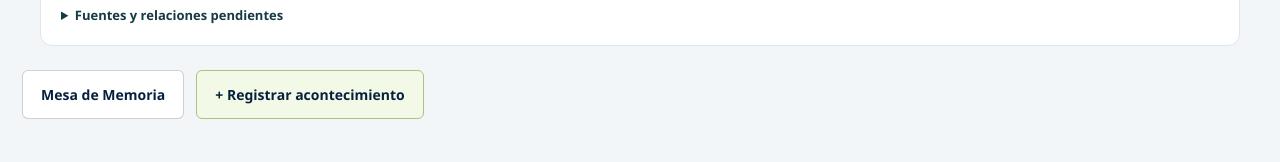
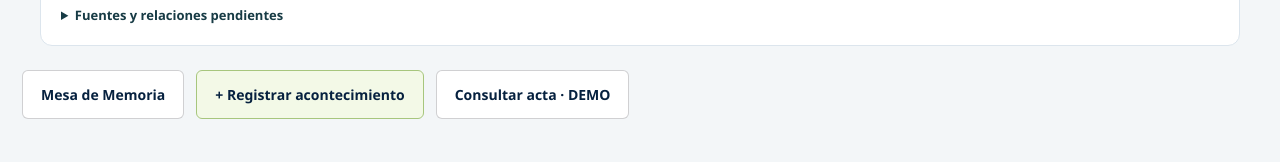
Before and after one commit to deltastudiocomunicaciones-cpu/plataforma-conecta, a Next.js app: page /memoria-viva in a window 1280 px wide. Shown: the part 476-638 px from the top of the page. Built offline with nearby package versions, Linux system fonts and the light colour scheme.

Commit message:
fix(memoria-viva): expose demo minute PDF access

```diff
--- a/src/components/memory/MemoryDemoExperience.tsx
+++ b/src/components/memory/MemoryDemoExperience.tsx
@@ -31,7 +31,7 @@ export function MemoryDemoExperience() {
       </div>
       <p className={styles.notice}>Entorno demostrativo · los cambios no se almacenan. Sin archivos reales ni IA operativa.</p>
       <InstitutionalConnections />
-      <div className={styles.toolbar}><button className={styles.secondary} onClick={() => navigate(-1)}>Mesa de Memoria</button><button className={styles.primary} onClick={() => navigate(-2)}>+ Registrar acontecimiento</button></div>
+      <div className={styles.toolbar}><button className={styles.secondary} onClick={() => navigate(-1)}>Mesa de Memoria</button><button className={styles.primary} onClick={() => navigate(-2)}>+ Registrar acontecimiento</button><button className={styles.secondary} onClick={() => navigate(-3)}>Consultar acta · DEMO</button></div>
       <nav className={styles.steps} aria-label="Recorrido de Memoria Viva">{views.map((label, index) => <button key={label} type="button" aria-current={view === index ? "step" : undefined} onClick={() => navigate(index)}><span>0{index + 1}</span>{label}</button>)}</nav>
       <section id="memory-content" tabIndex={-1} className={styles.content} aria-label={view < 0 ? "Mesa y captura institucional" : views[view]}>
         {view === -1 && <MemoryDesk onOpen={(destination) => navigate(({ capture: -2, trace: 2, timeline: 0, knowledge: 3 })[destination])} />}
```
